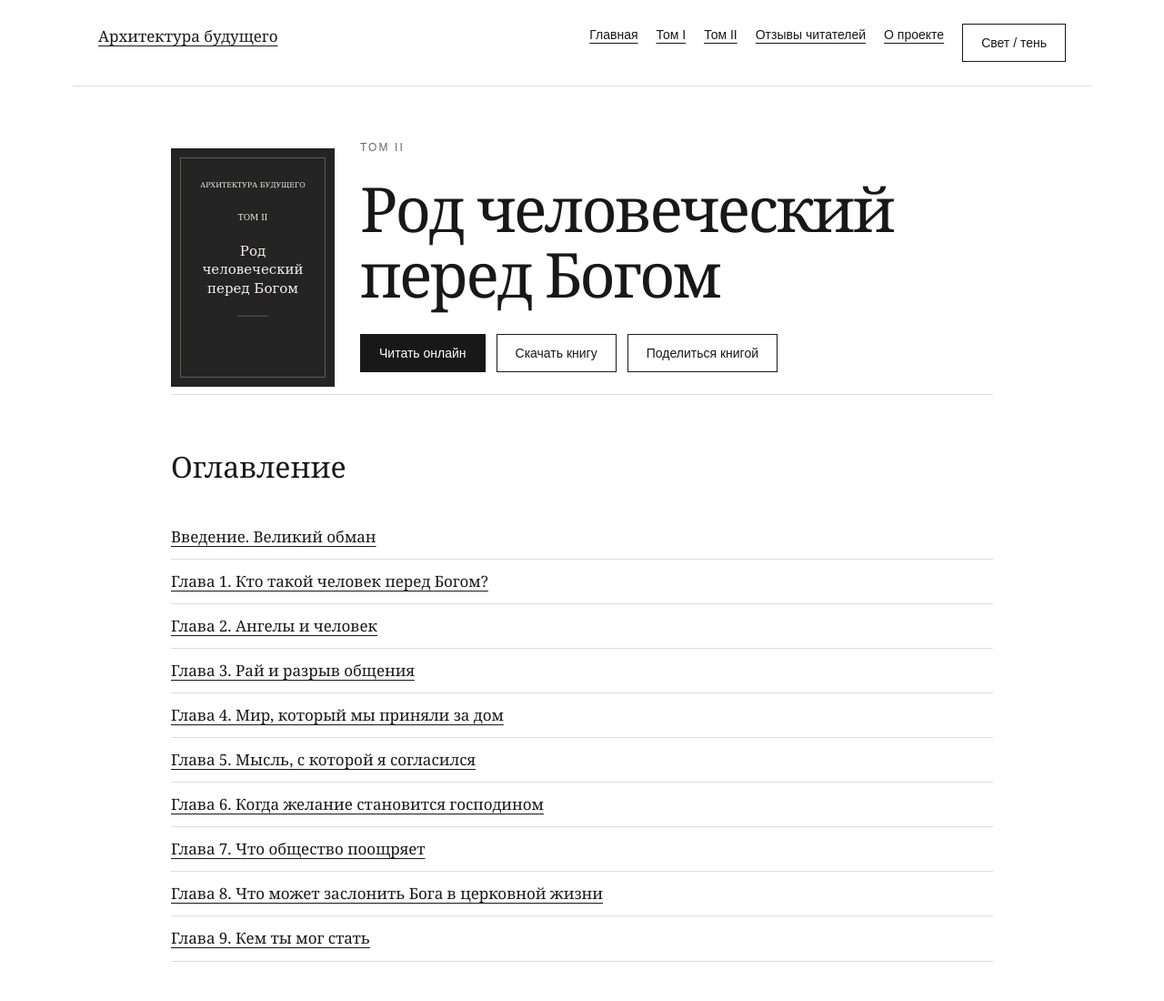
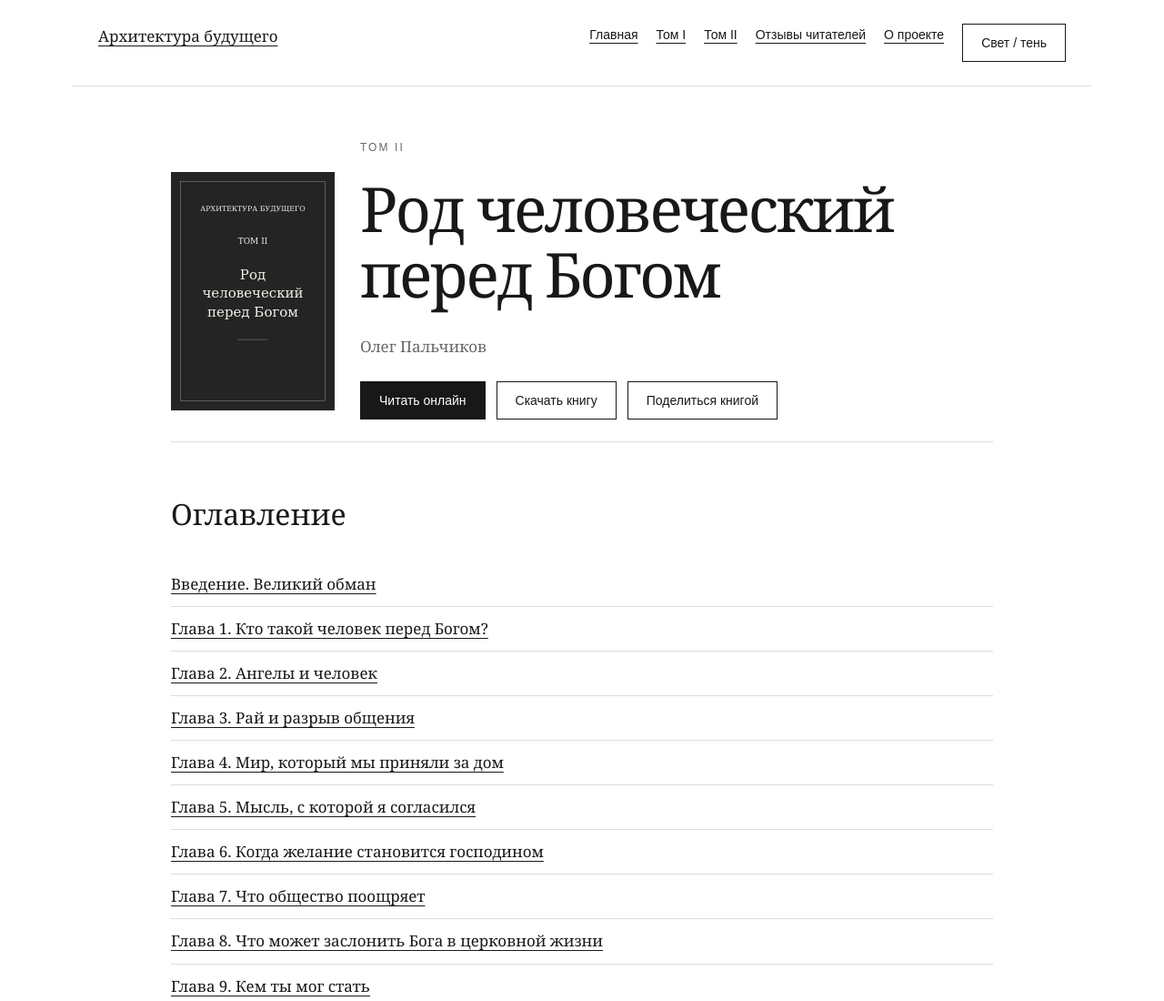
Before and after one commit to arhitektura-budushchego/arhitektura-budushchego.github.io, a plain HTML site: page tom-2/index.html in a window 1280 px wide. Shown: the top 1100 px of the page at 91% size. Drawn offline with Linux system fonts and the light colour scheme.

Commit message:
Указать автора Олега Пальчикова на странице тома и в метаданных

```diff
--- a/tom-2/index.html
+++ b/tom-2/index.html
@@ -1,11 +1,12 @@
 <!doctype html>
 <html lang="ru"><head><meta charset="utf-8"><meta name="viewport" content="width=device-width,initial-scale=1">
+<meta name="description" content="Олег Пальчиков. «Род человеческий перед Богом» — том II книги «Архитектура будущего». Читать онлайн и скачать бесплатно.">
 <title>Род человеческий перед Богом — Архитектура будущего — 2. Род человеческий перед Богом</title>
 <link rel="canonical" href="https://arhitektura-budushchego.github.io/tom-2/index.html"><link rel="stylesheet" href="../style.css?v=reading-2"><link rel="stylesheet" href="volume.css"><link rel="stylesheet" href="../analytics/analytics.css">
 <link rel="icon" href="/favicon.ico" sizes="16x16 32x32 48x48"><link rel="icon" type="image/png" href="/favicon-book-cross.png" sizes="512x512"><link rel="apple-touch-icon" href="/apple-touch-icon.png" sizes="180x180">
-</head><body><a class="skip" href="#main">К содержанию</a><header><a href="../index.html">Архитектура будущего</a>
+<meta name="author" content="Олег Пальчиков"><script type="application/ld+json">{"@context":"https://schema.org","@type":"Book","name":"Род человеческий перед Богом","inLanguage":"ru","author":{"@type":"Person","name":"Олег Пальчиков"},"url":"https://arhitektura-budushchego.github.io/tom-2/"}</script></head><body><a class="skip" href="#main">К содержанию</a><header><a href="../index.html">Архитектура будущего</a>
 <nav aria-label="Главное меню"><a href="../index.html">Главная</a><a href="../read.html">Том I</a><a href="../tom-2/">Том II</a><a href="../reviews.html">Отзывы читателей</a><a href="../index.html#about">О проекте</a><button data-theme aria-label="Переключить светлый и тёмный режим">Свет / тень</button></nav>
-</header><main id="main"><div class="book-heading"><img class="book-cover" src="cover.svg" alt="" width="480" height="700"><div><div class="eyebrow">Том II</div><h1 class="book-title">Род человеческий перед Богом</h1><div class="book-menu"><a class="button primary" href="read.html">Читать онлайн</a><a class="button" href="downloads.html">Скачать книгу</a><a class="button" href="share.html">Поделиться книгой</a><a class="button" id="resume-volume" hidden>Продолжить чтение</a></div></div></div>
+</header><main id="main"><div class="book-heading"><img class="book-cover" src="cover.svg" alt="" width="480" height="700"><div><div class="eyebrow">Том II</div><h1 class="book-title">Род человеческий перед Богом</h1><p class="muted book-author">Олег Пальчиков</p><div class="book-menu"><a class="button primary" href="read.html">Читать онлайн</a><a class="button" href="downloads.html">Скачать книгу</a><a class="button" href="share.html">Поделиться книгой</a><a class="button" id="resume-volume" hidden>Продолжить чтение</a></div></div></div>
 <section id="contents"><h2>Оглавление</h2><ol class="toc"><li><a href="introduction.html">Введение. Великий обман</a></li><li><a href="chapter-1.html">Глава 1. Кто такой человек перед Богом?</a></li><li><a href="chapter-2.html">Глава 2. Ангелы и человек</a></li><li><a href="chapter-3.html">Глава 3. Рай и разрыв общения</a></li><li><a href="chapter-4.html">Глава 4. Мир, который мы приняли за дом</a></li><li><a href="chapter-5.html">Глава 5. Мысль, с которой я согласился</a></li><li><a href="chapter-6.html">Глава 6. Когда желание становится господином</a></li><li><a href="chapter-7.html">Глава 7. Что общество поощряет</a></li><li><a href="chapter-8.html">Глава 8. Что может заслонить Бога в церковной жизни</a></li><li><a href="chapter-9.html">Глава 9. Кем ты мог стать</a></li></ol></section></main>
 <footer>Архитектура будущего · Том II<br><a href="../contacts.html">Контакты</a> · <a href="../reviews.html">Отзывы читателей</a></footer>
 <script src="reader.js"></script><script src="reading.js" defer></script><script src="../analytics/analytics.js" defer></script>
```
